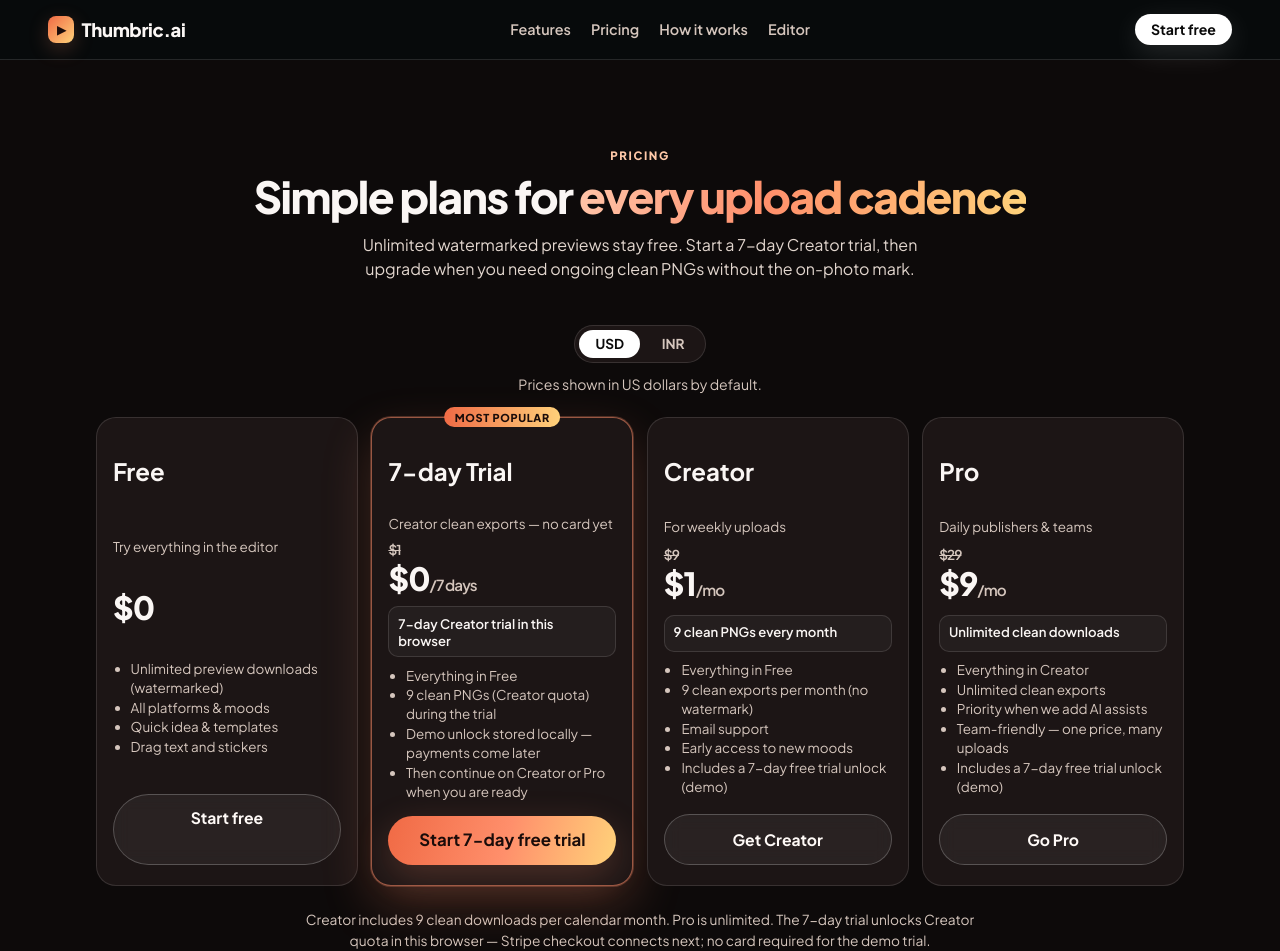
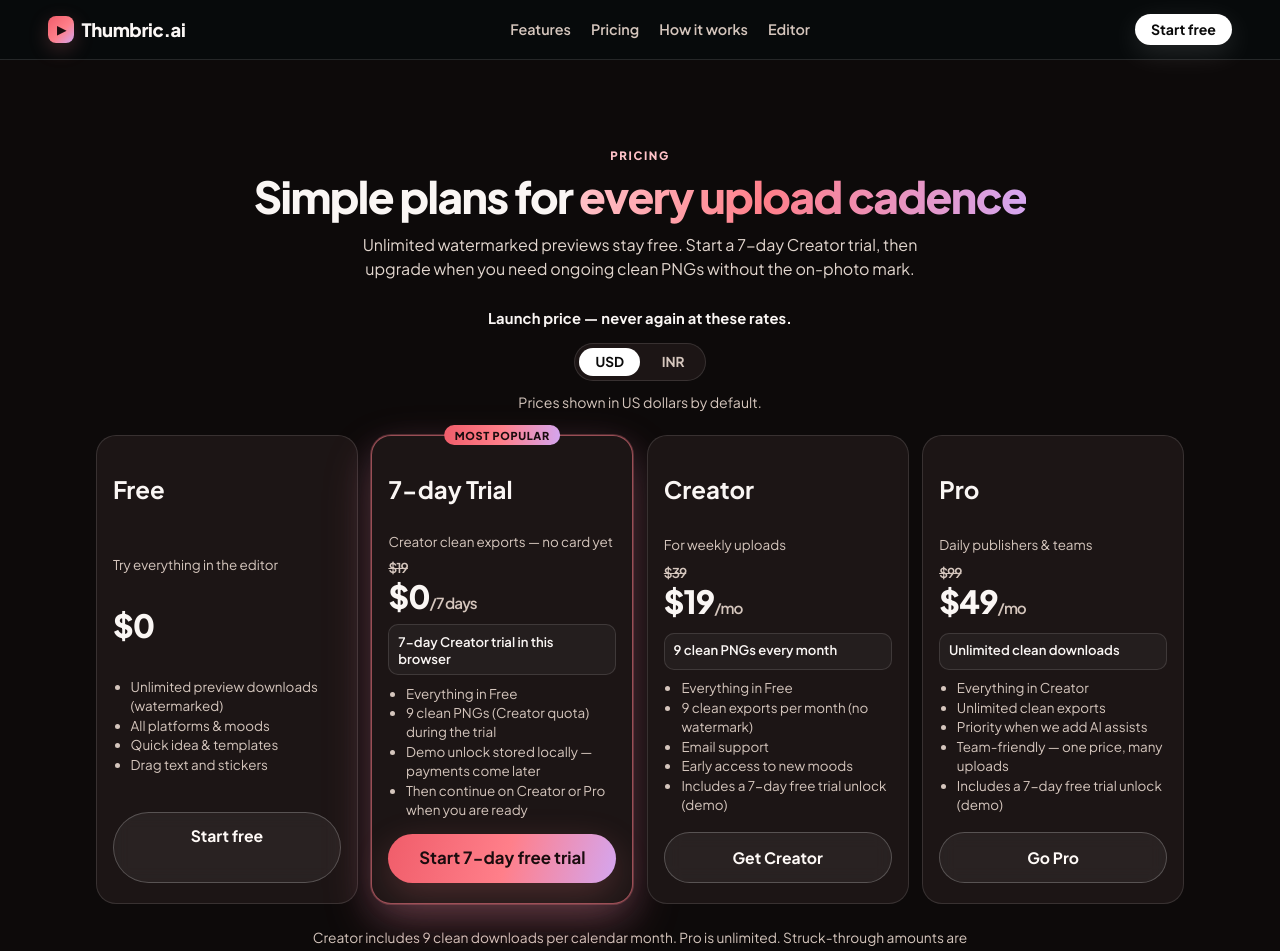
Before and after one commit to Thiru-Cloud-Architect/thumbric, a React (Vite) app: page /pricing in a window 1280 px wide. Shown: the top 951 px of the page. Built offline with nearby package versions, Linux system fonts and the light colour scheme; no server answers.

Commit message:
Update launch pricing: Creator $19, Pro $49.
Strike-through regular rates ($39 / $99 and INR equivalents), add
tasteful never-again launch copy, and bump UI_BUILD to 2026.10.06-ar.

```diff
--- a/src/App.css
+++ b/src/App.css
@@ -1,25 +1,26 @@
 :root {
   color-scheme: dark;
-  /* Warm ink + brighter amber/coral — high contrast on dark, not muddy */
+  /* Warm ink + coral→soft magenta — vibrant on dark, coral still primary */
   --bg: #0d0a0a;
   --bg-soft: #161010;
   --raise: #1c1515;
   --raise-2: #241b1b;
   --ink: #fffaf7;
   --muted: #d5c6bd;
-  --accent: #ff8f6b;
-  --accent-bright: #ffc4a8;
-  --accent-2: #ffd27a;
-  --accent-ink: #1a0c0a;
-  --cta: #f06a45;
-  --cta-hover: #e05530;
+  --accent: #ff7f8a;
+  --accent-bright: #ffc2c8;
+  --accent-2: #d4a6f0;
+  --accent-ink: #1a0c0e;
+  --cta: #f05d6a;
+  --cta-hover: #dc4a58;
   --line: rgba(255, 255, 255, 0.12);
   --shadow: 0 32px 90px rgba(0, 0, 0, 0.55);
-  --preview-glow: 0 0 0 1px rgba(255, 143, 107, 0.28), 0 24px 80px rgba(240, 106, 69, 0.14);
-  --glow-accent: rgba(255, 143, 107, 0.22);
-  --glow-warm: rgba(255, 210, 122, 0.16);
-  --glow-purple: var(--glow-accent);
-  --glow-purple-mid: rgba(255, 143, 107, 0.16);
+  --preview-glow: 0 0 0 1px rgba(255, 127, 138, 0.28), 0 24px 80px rgba(240, 93, 106, 0.12),
+    0 18px 56px rgba(212, 166, 240, 0.1);
+  --glow-accent: rgba(255, 127, 138, 0.22);
+  --glow-warm: rgba(255, 194, 200, 0.14);
+  --glow-purple: rgba(212, 166, 240, 0.14);
+  --glow-purple-mid: rgba(212, 166, 240, 0.1);
   font-family: 'Plus Jakarta Sans', 'DM Sans', system-ui, sans-serif;
 }
 
@@ -73,8 +74,8 @@ a {
   display: grid;
   place-items: center;
   font-size: 0.72rem;
-  background: linear-gradient(135deg, var(--cta), var(--accent-2));
-  color: #1a0c0a;
+  background: linear-gradient(135deg, var(--cta), var(--accent) 55%, var(--accent-2));
+  color: #1a0c0e;
   box-shadow: 0 6px 20px var(--glow-accent);
 }
 
@@ -169,8 +170,8 @@ a {
 
 .editor-tab.is-active {
   color: var(--ink);
-  border-color: rgba(224, 122, 107, 0.45);
-  background: rgba(196, 92, 74, 0.12);
+  border-color: rgba(255, 127, 138, 0.45);
+  background: rgba(240, 93, 106, 0.12);
 }
 
 .step-clean {
@@ -208,13 +209,14 @@ a {
   margin: 0 0 1.75rem;
   padding: clamp(1.25rem, 3.2vw, 1.75rem);
   border-radius: 22px;
-  border: 1px solid rgba(224, 122, 107, 0.5);
+  border: 1px solid rgba(255, 127, 138, 0.48);
   background:
-    radial-gradient(120% 90% at 0% 0%, rgba(196, 92, 74, 0.28), transparent 55%),
-    linear-gradient(145deg, rgba(232, 184, 109, 0.1), rgba(28, 21, 21, 0.95)),
+    radial-gradient(120% 90% at 0% 0%, rgba(240, 93, 106, 0.26), transparent 52%),
+    radial-gradient(90% 70% at 100% 0%, rgba(212, 166, 240, 0.16), transparent 55%),
+    linear-gradient(145deg, rgba(212, 166, 240, 0.08), rgba(28, 21, 21, 0.95)),
     var(--raise);
   color: inherit;
-  box-shadow: 0 20px 48px rgba(196, 92, 74, 0.14);
+  box-shadow: 0 20px 48px rgba(240, 93, 106, 0.12);
 }
 
 .feature-ai-panel-copy {
@@ -229,8 +231,8 @@ a {
   width: fit-content;
   padding: 0.28rem 0.7rem;
   border-radius: 999px;
-  border: 1px solid rgba(240, 160, 144, 0.45);
-  background: rgba(196, 92, 74, 0.22);
+  border: 1px solid rgba(255, 194, 200, 0.45);
+  background: linear-gradient(105deg, rgba(240, 93, 106, 0.22), rgba(212, 166, 240, 0.18));
   color: var(--ink);
   font-size: 0.72rem;
   font-weight: 800;
@@ -267,7 +269,7 @@ a {
 }
 
 .feature-ai-split-col.is-now {
-  border-color: rgba(232, 184, 109, 0.4);
+  border-color: rgba(212, 166, 240, 0.4);
 }
 
 .feature-ai-split-col.is-later {
@@ -280,7 +282,7 @@ a {
   font-weight: 800;
   letter-spacing: 0.08em;
   text-transform: uppercase;
-  color: #ffc9a8;
+  color: #ffc2c8;
 }
 
 .feature-ai-split-col.is-later .feature-ai-split-label {
@@ -308,11 +310,11 @@ a {
   border-radius: 999px;
   font-weight: 800;
   font-size: 0.92rem;
-  color: #1a0c0a;
-  background: linear-gradient(105deg, #f06a45, #ffd27a);
+  color: #1a0c0e;
+  background: linear-gradient(105deg, #f05d6a, #ff7f8a 52%, #d4a6f0);
   white-space: nowrap;
   text-decoration: none;
-  box-shadow: 0 10px 28px rgba(196, 92, 74, 0.28);
+  box-shadow: 0 10px 28px rgba(240, 93, 106, 0.26);
 }
 
 .feature-ai-cta:hover {
@@ -325,7 +327,7 @@ a {
   font-weight: 800;
   letter-spacing: 0.08em;
   text-transform: uppercase;
-  color: #ffc9a8;
+  color: #ffc2c8;
 }
 
 .features-core {
@@ -382,7 +384,7 @@ a {
 }
 
 .feature-card:hover {
-  border-color: rgba(224, 122, 107, 0.45);
+  border-color: rgba(255, 127, 138, 0.45);
   box-shadow: 0 12px 28px rgba(0, 0, 0, 0.28);
   transform: none;
 }
@@ -418,9 +420,9 @@ a {
 
 .ai-scene-box {
   border-style: solid;
-  border-color: rgba(224, 122, 107, 0.45);
+  border-color: rgba(255, 127, 138, 0.45);
   background:
-    linear-gradient(145deg, rgba(196, 92, 74, 0.12), transparent 55%),
+    linear-gradient(145deg, rgba(240, 93, 106, 0.12), transparent 55%),
     var(--bg-soft);
 }
 
@@ -450,7 +452,7 @@ a {
 }
 
 .ai-inline-status.is-busy {
-  border-color: rgba(224, 122, 107, 0.45);
+  border-color: rgba(255, 127, 138, 0.45);
   color: #ffd7cf;
 }
 
@@ -503,8 +505,9 @@ a {
 }
 
 .price-card.is-popular {
-  border-color: rgba(255, 143, 107, 0.55);
-  box-shadow: 0 0 0 1px rgba(255, 143, 107, 0.25), 0 20px 50px var(--glow-accent);
+  border-color: rgba(255, 127, 138, 0.55);
+  box-shadow: 0 0 0 1px rgba(255, 127, 138, 0.25), 0 20px 50px var(--glow-accent),
+    0 12px 36px var(--glow-purple);
 }
 
 .price-popular-tag {
@@ -515,8 +518,8 @@ a {
   margin: 0;
   padding: 0.2rem 0.65rem;
   border-radius: 999px;
-  background: linear-gradient(95deg, #f06a45, #ffd27a);
-  color: #1a0c0a;
+  background: linear-gradient(95deg, #f05d6a, #ff7f8a 50%, #d4a6f0);
+  color: #1a0c0e;
   font-size: 0.68rem;
   font-weight: 800;
   letter-spacing: 0.06em;
@@ -584,8 +587,8 @@ a {
 .top-cta {
   appearance: none;
   border: 0;
-  background: linear-gradient(120deg, var(--cta), #d46555);
-  color: #1a0c0a;
+  background: linear-gradient(120deg, var(--cta), #ff7f8a 55%, #c478d8);
+  color: #1a0c0e;
   font: 700 0.88rem/1 'Plus Jakarta Sans', sans-serif;
   padding: 0.55rem 1rem;
   border-radius: 999px;
@@ -625,7 +628,7 @@ a {
 }
 
 .top-login:hover {
-  border-color: rgba(224, 122, 107, 0.45);
+  border-color: rgba(255, 127, 138, 0.45);
 }
 
 .top-cta-light:hover {
@@ -810,13 +813,13 @@ main {
 .hero-aura-a {
   left: 8%;
   top: 18%;
-  background: rgba(224, 122, 107, 0.28);
+  background: rgba(255, 127, 138, 0.28);
 }
 
 .hero-aura-b {
   right: 6%;
   bottom: 12%;
-  background: rgba(232, 184, 109, 0.22);
+  background: rgba(212, 166, 240, 0.22);
   animation-duration: 15s;
   animation-direction: reverse;
 }
@@ -894,20 +897,20 @@ main {
   width: 0.5rem;
   height: 0.5rem;
   border-radius: 999px;
-  background: #e07a6b;
-  box-shadow: 0 0 0 0 rgba(224, 122, 107, 0.55);
+  background: linear-gradient(135deg, #ff7f8a, #d4a6f0);
+  box-shadow: 0 0 0 0 rgba(255, 127, 138, 0.55);
   animation: badge-ping 1.8s cubic-bezier(0, 0, 0.2, 1) infinite;
 }
 
 @keyframes badge-ping {
   0% {
-    box-shadow: 0 0 0 0 rgba(224, 122, 107, 0.5);
+    box-shadow: 0 0 0 0 rgba(255, 127, 138, 0.5);
   }
   70% {
-    box-shadow: 0 0 0 10px rgba(224, 122, 107, 0);
+    box-shadow: 0 0 0 10px rgba(212, 166, 240, 0);
   }
   to {
-    box-shadow: 0 0 0 0 rgba(224, 122, 107, 0);
+    box-shadow: 0 0 0 0 rgba(255, 127, 138, 0);
   }
 }
 
@@ -926,7 +929,7 @@ main {
 }
 
 .gradient-text {
-  background: linear-gradient(95deg, #ffc4a8, #ff8f6b 42%, #ffd27a);
+  background: linear-gradient(95deg, #ffc2c8, #ff7f8a 42%, #d4a6f0);
   -webkit-background-clip: text;
   background-clip: text;
   color: transparent;
@@ -954,8 +957,8 @@ main {
   align-items: center;
   justify-content: center;
   gap: 0.35rem;
-  background: linear-gradient(105deg, #f06a45, #ff8f6b 52%, #ffd27a);
-  color: #1a0c0a;
+  background: linear-gradient(105deg, #f05d6a, #ff7f8a 52%, #d4a6f0);
+  color: #1a0c0e;
   font: 700 1.05rem/1 'Plus Jakarta Sans', sans-serif;
   padding: 1rem 1.65rem;
   border-radius: 999px;
@@ -976,7 +979,7 @@ main {
     box-shadow: 0 12px 36px var(--glow-accent);
   }
   50% {
-    box-shadow: 0 14px 42px rgba(224, 122, 107, 0.45);
+    box-shadow: 0 14px 42px rgba(255, 127, 138, 0.45);
   }
 }
 
@@ -1072,7 +1075,7 @@ main {
   font-size: 0.8rem;
   letter-spacing: 0.12em;
   text-transform: uppercase;
-  color: #ffc9a8;
+  color: #ffc2c8;
   font-weight: 700;
 }
 
@@ -1124,7 +1127,7 @@ main {
   border-radius: 10px;
   display: grid;
   place-items: center;
-  background: linear-gradient(135deg, var(--cta), var(--accent-2));
+  background: linear-gradient(135deg, var(--cta), var(--accent) 55%, var(--accent-2));
   color: white;
   font-weight: 800;
   font-size: 0.9rem;
@@ -1209,9 +1212,9 @@ main {
 }
 
 .choice.is-selected {
-  border-color: rgba(224, 122, 107, 0.65);
-  background: rgba(196, 92, 74, 0.12);
-  box-shadow: inset 0 0 0 1px rgba(224, 122, 107, 0.35);
+  border-color: rgba(255, 127, 138, 0.65);
+  background: rgba(240, 93, 106, 0.12);
+  box-shadow: inset 0 0 0 1px rgba(255, 127, 138, 0.35);
 }
 
 .swatch.is-selected {
@@ -1258,7 +1261,7 @@ main {
 
 .chip.solid,
 .sticker.active {
-  background: linear-gradient(120deg, var(--cta), #d46555);
+  background: linear-gradient(120deg, var(--cta), #ff7f8a 55%, #c478d8);
   color: white;
   border-color: transparent;
 }
@@ -1361,8 +1364,8 @@ select,
 }
 
 .font-pick.is-selected {
-  border-color: rgba(224, 122, 107, 0.55);
-  box-shadow: inset 0 0 0 1px rgba(224, 122, 107, 0.4);
+  border-color: rgba(255, 127, 138, 0.55);
+  box-shadow: inset 0 0 0 1px rgba(255, 127, 138, 0.4);
 }
 
 textarea {
@@ -1375,7 +1378,7 @@ textarea {
   padding: 0.85rem;
   border-radius: 16px;
   background: var(--bg-soft);
-  border: 1px dashed rgba(224, 122, 107, 0.35);
+  border: 1px dashed rgba(255, 127, 138, 0.35);
 }
 
 .ai-hint-field {
@@ -1397,8 +1400,8 @@ textarea {
 }
 
 .chip.solid.ai-generate {
-  background: linear-gradient(105deg, #c45c4a, #e8b86d);
-  color: #1a0c0a;
+  background: linear-gradient(105deg, #e05a68, #ff7f8a 50%, #d4a6f0);
+  color: #1a0c0e;
   border: 0;
 }
 
@@ -1444,12 +1447,12 @@ legend {
 }
 
 .primary {
-  background: linear-gradient(120deg, var(--cta), #d46555);
+  background: linear-gradient(120deg, var(--cta), #ff7f8a 55%, #c478d8);
   color: white;
   border: 0;
   padding: 0.9rem 1.2rem;
   font-size: 0.98rem;
-  box-shadow: 0 10px 30px var(--glow-purple);
+  box-shadow: 0 10px 30px var(--glow-accent);
 }
 
 .download-actions-row {
@@ -1753,14 +1756,14 @@ legend {
 }
 
 .save-step {
-  border-color: rgba(224, 122, 107, 0.25);
+  border-color: rgba(255, 127, 138, 0.25);
 }
 
 .plan-box {
   padding: 0.7rem 0.85rem;
   border-radius: 14px;
   background: var(--bg-soft);
-  border: 1px solid rgba(224, 122, 107, 0.2);
+  border: 1px solid rgba(255, 127, 138, 0.2);
   color: var(--muted);
   font-size: 0.88rem;
 }
@@ -1860,7 +1863,7 @@ legend {
   border-radius: 20px;
   overflow: hidden;
   box-shadow: var(--preview-glow);
-  border: 1px solid rgba(224, 122, 107, 0.25);
+  border: 1px solid rgba(255, 127, 138, 0.25);
   background: #000;
   animation: float-in 700ms ease both;
 }
@@ -1928,7 +1931,7 @@ legend {
 }
 
 .template-card:hover {
-  border-color: rgba(224, 122, 107, 0.5);
+  border-color: rgba(255, 127, 138, 0.5);
 }
 
 .template-thumb {
@@ -2013,7 +2016,7 @@ legend {
 }
 
 .title-style-chip.is-selected {
-  border-color: rgba(224, 122, 107, 0.55);
+  border-color: rgba(255, 127, 138, 0.55);
   color: var(--ink);
 }
 
@@ -2198,7 +2201,7 @@ footer {
   font-size: clamp(1.75rem, 4vw, 2.35rem);
   font-weight: 800;
   letter-spacing: -0.03em;
-  background: linear-gradient(95deg, #ffe0a8, #ff8f6b 55%, #ffd27a);
+  background: linear-gradient(95deg, #ffe0e4, #ff7f8a 55%, #d4a6f0);
   -webkit-background-clip: text;
   background-clip: text;
   color: transparent;
@@ -2223,7 +2226,7 @@ footer {
   font-size: 0.72rem;
   letter-spacing: 0.14em;
   text-transform: uppercase;
-  color: #ffc9a8;
+  color: #ffc2c8;
   font-weight: 800;
 }
 
@@ -2336,9 +2339,9 @@ footer {
     border-radius: 999px;
     background: linear-gradient(
       90deg,
-      rgba(255, 196, 168, 0.15),
-      rgba(255, 210, 122, 0.35),
-      rgba(255, 196, 168, 0.15)
+      rgba(255, 194, 200, 0.15),
+      rgba(212, 166, 240, 0.35),
+      rgba(255, 194, 200, 0.15)
     );
   }
 
@@ -2383,15 +2386,15 @@ footer {
 }
 
 .how-card.tone-violet .how-num {
-  background: linear-gradient(135deg, #f06a45, #ff8f6b);
+  background: linear-gradient(135deg, #f05d6a, #d4a6f0);
 }
 
 .how-card.tone-pink .how-num {
-  background: linear-gradient(135deg, #ffb84d, #ffd27a);
+  background: linear-gradient(135deg, #ff7f8a, #ffc2c8);
 }
 
 .how-card.tone-blue .how-num {
-  background: linear-gradient(135deg, #3b82f6, #f06a45);
+  background: linear-gradient(135deg, #3b82f6, #f05d6a);
 }
 
 .how-card.tone-green .how-num {
@@ -2399,7 +2402,7 @@ footer {
 }
 
 .how-card.tone-violet {
-  box-shadow: 0 0 0 1px rgba(224, 122, 107, 0.2);
+  box-shadow: 0 0 0 1px rgba(255, 127, 138, 0.2);
 }
 
 .testimonial-grid {
@@ -2750,7 +2753,7 @@ footer {
 
 .editor-workbench {
   background: linear-gradient(165deg, rgba(255, 255, 255, 0.04), rgba(255, 255, 255, 0.01));
-  border: 1px solid rgba(224, 122, 107, 0.22);
+  border: 1px solid rgba(255, 127, 138, 0.22);
   border-radius: 24px;
   padding: clamp(1rem, 2.5vw, 1.5rem);
   box-shadow:
@@ -2772,14 +2775,14 @@ footer {
 }
 
 .editor-workbench .editor-tab.is-active {
-  background: linear-gradient(120deg, rgba(232, 184, 109, 0.25), rgba(224, 122, 107, 0.35));
-  border-color: rgba(224, 122, 107, 0.45);
+  background: linear-gradient(120deg, rgba(255, 127, 138, 0.32), rgba(212, 166, 240, 0.22));
+  border-color: rgba(255, 127, 138, 0.45);
 }
 
 .editor-workbench .picks-bar {
   grid-column: 1 / -1;
-  background: rgba(224, 122, 107, 0.08);
-  border: 1px solid rgba(224, 122, 107, 0.2);
+  background: rgba(255, 127, 138, 0.08);
+  border: 1px solid rgba(255, 127, 138, 0.2);
   border-radius: 12px;
   padding: 0.55rem 0.85rem;
   font-size: 0.88rem;
@@ -2791,8 +2794,8 @@ footer {
 }
 
 .editor-workbench .preview-panel {
-  background: radial-gradient(ellipse 80% 60% at 50% 0%, rgba(224, 122, 107, 0.12), rgba(8, 10, 18, 0.92));
-  border: 1px solid rgba(224, 122, 107, 0.28);
+  background: radial-gradient(ellipse 80% 60% at 50% 0%, rgba(255, 127, 138, 0.12), rgba(8, 10, 18, 0.92));
+  border: 1px solid rgba(255, 127, 138, 0.28);
   border-radius: 20px;
   padding: 1rem 1rem 0.85rem;
   min-height: 22rem;
@@ -2860,7 +2863,7 @@ footer {
   padding: clamp(1.25rem, 3vw, 1.75rem);
   border-radius: 22px;
   border: 1px solid var(--line);
-  background: linear-gradient(135deg, rgba(224, 122, 107, 0.08), rgba(232, 184, 109, 0.05));
+  background: linear-gradient(135deg, rgba(255, 127, 138, 0.08), rgba(212, 166, 240, 0.05));
 }
 
 .pricing-teaser-cta {
@@ -2907,6 +2910,16 @@ footer {
 .currency-btn.is-active {
   background: #fff;
   color: #0a0a0a;
+}
+
+.pricing-launch-offer {
+  margin: 0.85rem auto 0;
+  max-width: 28rem;
+  text-align: center;
+  font-size: 0.92rem;
+  font-weight: 650;
+  letter-spacing: 0.01em;
+  color: var(--text);
 }
 
 .pricing-region-note {
@@ -3175,12 +3188,12 @@ footer {
 }
 
 .plush-info-card.tone-violet {
-  border-color: rgba(224, 122, 107, 0.35);
-  box-shadow: 0 16px 40px rgba(196, 92, 74, 0.12);
+  border-color: rgba(255, 127, 138, 0.35);
+  box-shadow: 0 16px 40px rgba(240, 93, 106, 0.12);
 }
 
 .plush-info-card.tone-pink {
-  border-color: rgba(232, 184, 109, 0.35);
+  border-color: rgba(212, 166, 240, 0.35);
 }
 
 .plush-info-card.tone-cyan {
--- a/src/LandingSections.tsx
+++ b/src/LandingSections.tsx
@@ -3,6 +3,7 @@ import { Link } from 'react-router-dom'
 import { NavHashLink, goToHash } from './nav'
 import { PRODUCT_NAME, PRODUCT_NAME_FULL, PRODUCT_TAGLINE, SITE_URL, UI_BUILD } from './brand'
 import { CREATOR_CLEAN_DOWNLOADS_PER_MONTH, TRIAL_DAYS } from './entitlement'
+import { planPriceLabel } from './plans'
 import { FEATURES, AI_FEATURE } from './features'
 import { HERO_THUMBS, type HeroThumb } from './heroThumbs'
 import { CountUpValue, RevealItem } from './LazyReveal'
@@ -481,9 +482,10 @@ export function PricingTeaser() {
             exports.
           </h2>
           <p className="section-lede">
-            Start a {TRIAL_DAYS}-day Creator trial (demo, no card yet). Then Creator from $1/mo (
-            {CREATOR_CLEAN_DOWNLOADS_PER_MONTH} clean PNGs/month) or Pro unlimited from $9/mo — INR
-            rates on the pricing page.
+            Start a {TRIAL_DAYS}-day Creator trial (demo, no card yet). Then Creator at{' '}
+            {planPriceLabel('creator')} ({CREATOR_CLEAN_DOWNLOADS_PER_MONTH} clean PNGs/month) or Pro
+            unlimited at {planPriceLabel('pro')} — launch pricing, never again this low. INR rates
+            on the pricing page.
           </p>
         </div>
         <Link className="btn-gradient pricing-teaser-cta" to="/pricing">
--- a/src/PricingPage.tsx
+++ b/src/PricingPage.tsx
@@ -66,6 +66,9 @@ export default function PricingPage() {
           <p className="section-lede center">
             Unlimited watermarked previews stay free. Start a {TRIAL_DAYS}-day Creator trial, then
             upgrade when you need ongoing clean PNGs without the on-photo mark.
+          </p>
+          <p className="pricing-launch-offer">
+            Launch price — never again at these rates.
           </p>
           <div className="currency-toggle" role="group" aria-label="Billing currency">
             <button
@@ -144,8 +147,9 @@ export default function PricingPage() {
           </div>
           <p className="pricing-footnote">
             Creator includes {CREATOR_CLEAN_DOWNLOADS_PER_MONTH} clean downloads per calendar month.
-            Pro is unlimited. The {TRIAL_DAYS}-day trial unlocks Creator quota in this browser —
-            Stripe checkout connects next; no card required for the demo trial.
+            Pro is unlimited. Struck-through amounts are regular rates; launch pricing ends when
+            checkout goes live. The {TRIAL_DAYS}-day trial unlocks Creator quota in this browser —
+            Stripe connects next; no card required for the demo trial.
           </p>
         </section>
       </main>
--- a/src/brand.ts
+++ b/src/brand.ts
@@ -14,4 +14,4 @@ export const DOWNLOAD_PREFIX = 'thumbric'
 
 export const WATERMARK_LABEL = `${PRODUCT_NAME_FULL} · free preview`
 
-export const UI_BUILD = '2026.10.06-aq'
+export const UI_BUILD = '2026.10.06-ar'
--- a/src/plans.ts
+++ b/src/plans.ts
@@ -40,8 +40,8 @@ export const PLANS: Plan[] = [
     id: 'trial',
     name: '7-day Trial',
     tagline: 'Creator clean exports — no card yet',
-    usd: { amount: 0, compareAt: 1, symbol: '$' },
-    inr: { amount: 0, compareAt: 49, symbol: '₹' },
+    usd: { amount: 0, compareAt: 19, symbol: '$' },
+    inr: { amount: 0, compareAt: 999, symbol: '₹' },
     highlight: `${TRIAL_DAYS}-day Creator trial in this browser`,
     popular: true,
     features: [
@@ -56,8 +56,8 @@ export const PLANS: Plan[] = [
     id: 'creator',
     name: 'Creator',
     tagline: 'For weekly uploads',
-    usd: { amount: 1, compareAt: 9, symbol: '$' },
-    inr: { amount: 49, compareAt: 249, symbol: '₹' },
+    usd: { amount: 19, compareAt: 39, symbol: '$' },
+    inr: { amount: 999, compareAt: 1999, symbol: '₹' },
     highlight: `${CREATOR_CLEAN_DOWNLOADS_PER_MONTH} clean PNGs every month`,
     features: [
       'Everything in Free',
@@ -72,8 +72,8 @@ export const PLANS: Plan[] = [
     id: 'pro',
     name: 'Pro',
     tagline: 'Daily publishers & teams',
-    usd: { amount: 9, compareAt: 29, symbol: '$' },
-    inr: { amount: 499, compareAt: 999, symbol: '₹' },
+    usd: { amount: 49, compareAt: 99, symbol: '$' },
+    inr: { amount: 2499, compareAt: 4999, symbol: '₹' },
     highlight: 'Unlimited clean downloads',
     features: [
       'Everything in Creator',
```
Also changed, not shown: 1 other file (tests, documents, lock files or other folders).
